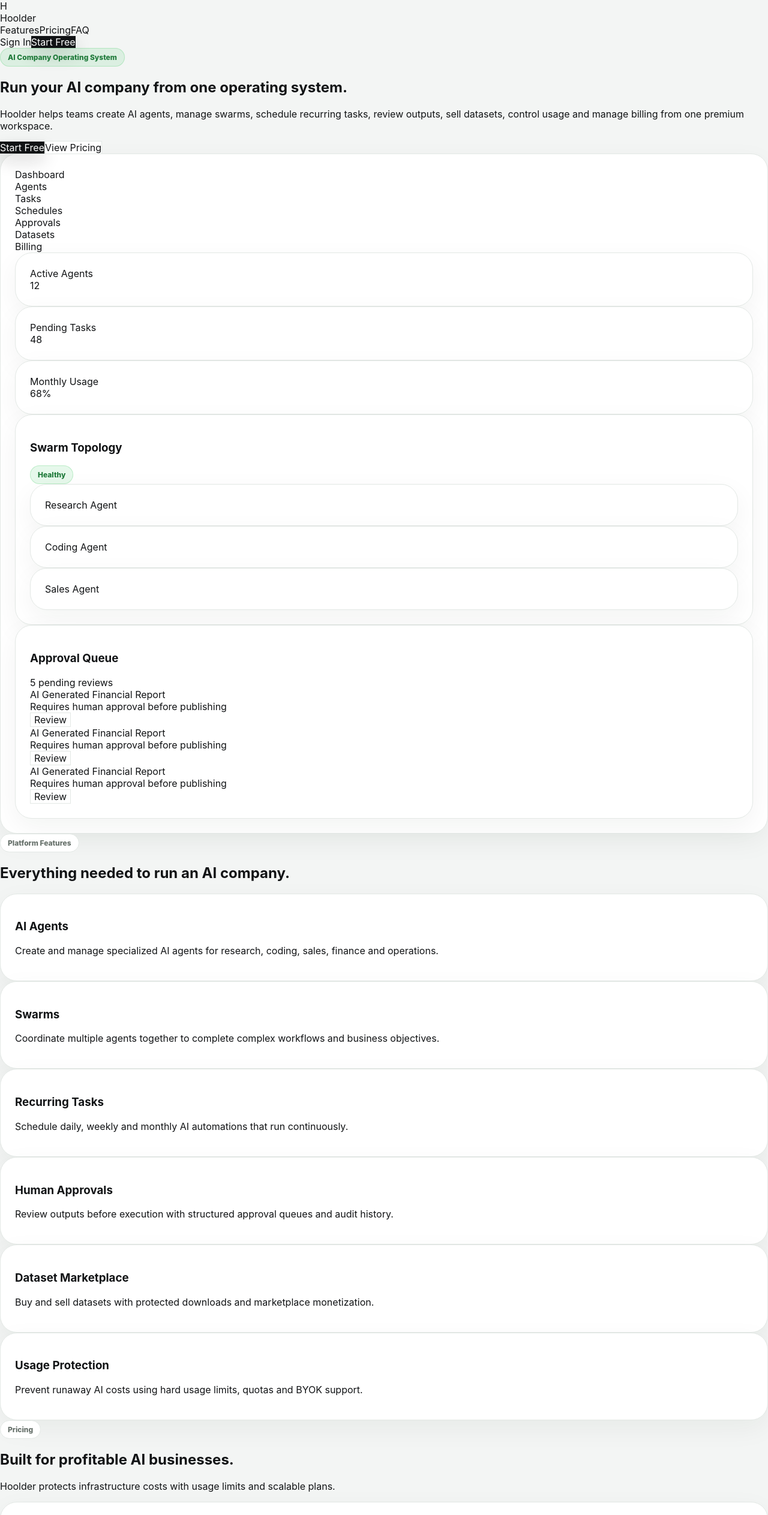
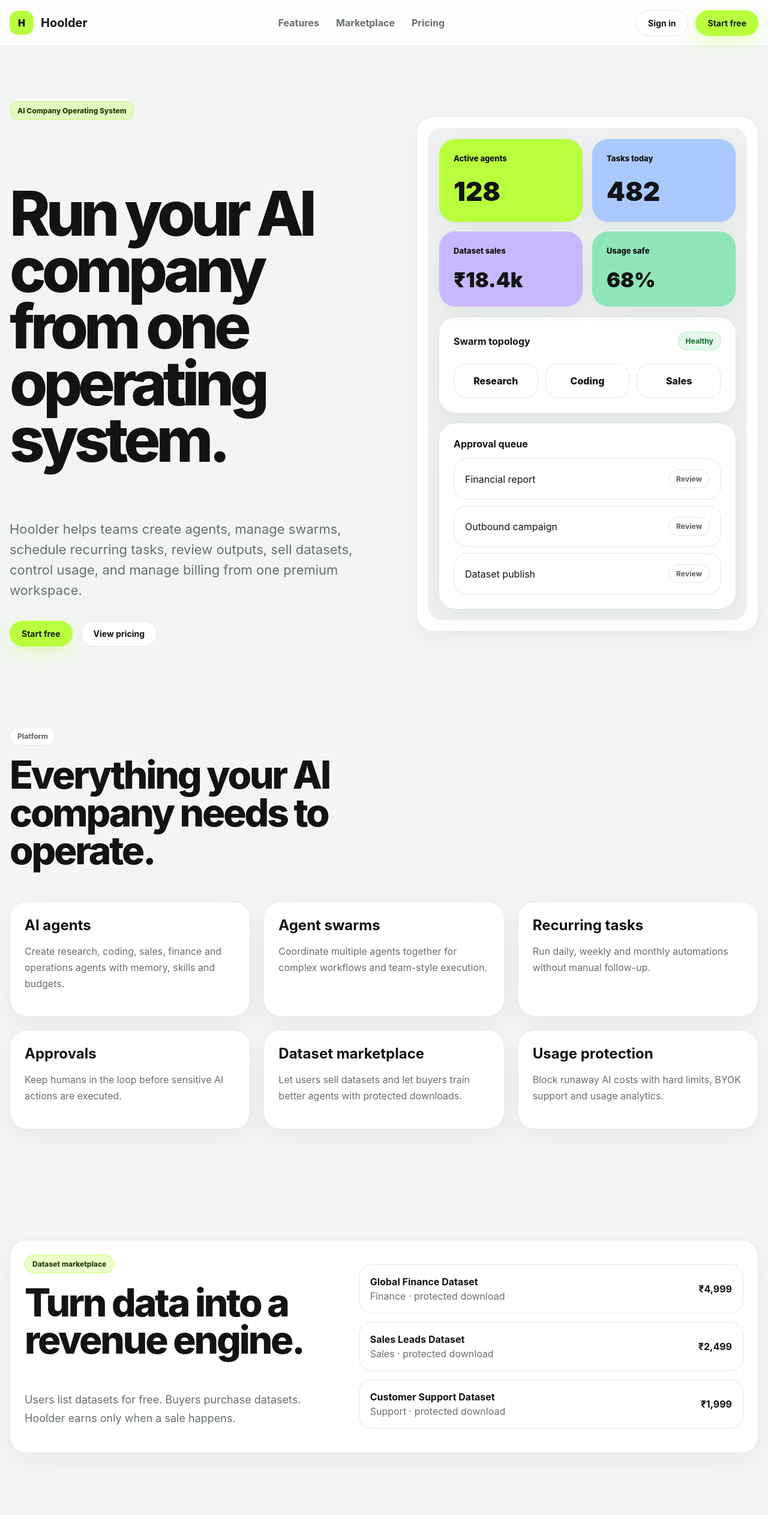
Before and after one commit to yogparel8299-ux/Hoolder, a Next.js app in the folder apps/web/: page / in a window 1280 px wide. Shown: the top 2526 px of the page at 60% size. Built offline with nearby package versions, Linux system fonts and the light colour scheme.

Commit message:
Update page.tsx

```diff
--- a/apps/web/app/page.tsx
+++ b/apps/web/app/page.tsx
@@ -1,246 +1,103 @@
 import Link from "next/link";
 
-export const dynamic = "force-static";
-
 const features = [
-  {
-    title: "AI Agents",
-    description:
-      "Create and manage specialized AI agents for research, coding, sales, finance and operations."
-  },
-  {
-    title: "Swarms",
-    description:
-      "Coordinate multiple agents together to complete complex workflows and business objectives."
-  },
-  {
-    title: "Recurring Tasks",
-    description:
-      "Schedule daily, weekly and monthly AI automations that run continuously."
-  },
-  {
-    title: "Human Approvals",
-    description:
-      "Review outputs before execution with structured approval queues and audit history."
-  },
-  {
-    title: "Dataset Marketplace",
-    description:
-      "Buy and sell datasets with protected downloads and marketplace monetization."
-  },
-  {
-    title: "Usage Protection",
-    description:
-      "Prevent runaway AI costs using hard usage limits, quotas and BYOK support."
-  }
-];
-
-const pricing = [
-  {
-    name: "Free",
-    price: "₹0",
-    features: [
-      "3 agents",
-      "1 swarm",
-      "25 tasks/month",
-      "15% dataset fee"
-    ]
-  },
-  {
-    name: "Starter",
-    price: "₹999/mo",
-    badge: "Best for founders",
-    features: [
-      "10 agents",
-      "5 swarms",
-      "300 tasks/month",
-      "12% dataset fee"
-    ]
-  },
-  {
-    name: "Growth",
-    price: "₹2,999/mo",
-    features: [
-      "30 agents",
-      "20 swarms",
-      "1,500 tasks/month",
-      "10% dataset fee"
-    ]
-  },
-  {
-    name: "Pro",
-    price: "₹9,999/mo",
-    features: [
-      "100 agents",
-      "100 swarms",
-      "10,000 tasks/month",
-      "BYOK support",
-      "5% dataset fee"
-    ]
-  }
+  ["AI agents", "Create research, coding, sales, finance and operations agents with memory, skills and budgets."],
+  ["Agent swarms", "Coordinate multiple agents together for complex workflows and team-style execution."],
+  ["Recurring tasks", "Run daily, weekly and monthly automations without manual follow-up."],
+  ["Approvals", "Keep humans in the loop before sensitive AI actions are executed."],
+  ["Dataset marketplace", "Let users sell datasets and let buyers train better agents with protected downloads."],
+  ["Usage protection", "Block runaway AI costs with hard limits, BYOK support and usage analytics."]
 ];
 
 export default function HomePage() {
   return (
-    <main className="min-h-screen bg-[#fafafa] text-[#1c1c1e]">
-      <header className="sticky top-0 z-50 backdrop-blur-md bg-[#fafafa]/90 border-b border-[#e5e5ea]">
-        <div className="max-w-7xl mx-auto px-6 h-16 flex items-center justify-between">
-          <div className="flex items-center gap-3">
-            <div className="w-8 h-8 bg-[#1c1c1e] rounded-lg flex items-center justify-center">
-              <span className="text-white text-sm font-semibold">H</span>
+    <main className="app-page">
+      <header className="nav-blur sticky top-0 z-50">
+        <div className="container-wide" style={{ height: 76, display: "flex", alignItems: "center", justifyContent: "space-between" }}>
+          <Link href="/" style={{ display: "flex", alignItems: "center", gap: 12 }}>
+            <div style={{ width: 40, height: 40, borderRadius: 14, background: "var(--accent)", display: "grid", placeItems: "center", fontWeight: 900 }}>
+              H
             </div>
+            <b style={{ fontSize: 20 }}>Hoolder</b>
+          </Link>
 
-            <span className="font-semibold text-lg tracking-tight">
-              Hoolder
-            </span>
-          </div>
-
-          <nav className="hidden md:flex items-center gap-8 text-sm text-[#636366]">
+          <nav style={{ display: "flex", gap: 28, color: "var(--muted)", fontWeight: 700 }}>
             <a href="#features">Features</a>
+            <a href="#marketplace">Marketplace</a>
             <a href="#pricing">Pricing</a>
-            <a href="#faq">FAQ</a>
           </nav>
 
-          <div className="flex items-center gap-3">
-            <Link href="/login" className="text-sm text-[#636366]">
-              Sign In
-            </Link>
-
-            <Link href="/signup" className="btn-primary text-sm">
-              Start Free
-            </Link>
+          <div style={{ display: "flex", gap: 12 }}>
+            <Link href="/login" className="btn btn-secondary">Sign in</Link>
+            <Link href="/signup" className="btn btn-lime">Start free</Link>
           </div>
         </div>
       </header>
 
-      <section className="max-w-7xl mx-auto px-6 pt-24 pb-20">
-        <div className="max-w-4xl">
-          <div className="badge badge-green mb-6">
+      <section className="container-wide" style={{ padding: "92px 0 42px" }}>
+        <div style={{ display: "grid", gridTemplateColumns: "1.05fr 0.95fr", gap: 48, alignItems: "center" }}>
+          <div>
+            <div className="badge badge-lime" style={{ marginBottom: 24 }}>
               AI Company Operating System
             </div>
 
-          <h1 className="text-5xl md:text-7xl font-semibold tracking-tight leading-[1.05]">
+            <h1 className="hero-title">
               Run your AI company from one operating system.
             </h1>
 
-          <p className="mt-8 text-xl text-[#636366] max-w-3xl leading-relaxed">
-            Hoolder helps teams create AI agents, manage swarms,
-            schedule recurring tasks, review outputs, sell datasets,
-            control usage and manage billing from one premium workspace.
+            <p style={{ marginTop: 28, fontSize: 22, lineHeight: 1.55, color: "var(--muted)", maxWidth: 720 }}>
+              Hoolder helps teams create agents, manage swarms, schedule recurring tasks, review outputs, sell datasets, control usage, and manage billing from one premium workspace.
             </p>
 
-          <div className="mt-10 flex flex-col sm:flex-row gap-4">
-            <Link href="/signup" className="btn-primary text-lg">
-              Start Free
-            </Link>
-
-            <Link href="/pricing" className="btn-secondary text-lg">
-              View Pricing
-            </Link>
+            <div style={{ display: "flex", gap: 14, marginTop: 34, flexWrap: "wrap" }}>
+              <Link href="/signup" className="btn btn-lime">Start free</Link>
+              <Link href="/pricing" className="btn btn-secondary">View pricing</Link>
             </div>
           </div>
 
-        <div className="mt-24 card overflow-hidden">
-          <div className="grid md:grid-cols-[240px_1fr] min-h-[560px]">
-            <div className="border-r border-[#e5e5ea] bg-[#f5f5f7] p-5">
-              <div className="space-y-2">
-                {[
-                  "Dashboard",
-                  "Agents",
-                  "Tasks",
-                  "Schedules",
-                  "Approvals",
-                  "Datasets",
-                  "Billing"
-                ].map((item, index) => (
-                  <div
-                    key={item}
-                    className={`px-4 py-3 rounded-xl text-sm font-medium ${
-                      index === 0
-                        ? "bg-white border border-[#e5e5ea]"
-                        : "text-[#636366]"
-                    }`}
-                  >
+          <div className="card" style={{ padding: 18 }}>
+            <div style={{ borderRadius: 24, background: "#eef1ef", padding: 18 }}>
+              <div style={{ display: "grid", gridTemplateColumns: "1fr 1fr", gap: 14 }}>
+                <div className="card kpi-lime">
+                  <div style={{ fontSize: 13, fontWeight: 800 }}>Active agents</div>
+                  <div style={{ fontSize: 44, fontWeight: 900, marginTop: 20 }}>128</div>
+                </div>
+                <div className="card kpi-blue">
+                  <div style={{ fontSize: 13, fontWeight: 800 }}>Tasks today</div>
+                  <div style={{ fontSize: 44, fontWeight: 900, marginTop: 20 }}>482</div>
+                </div>
+                <div className="card kpi-purple">
+                  <div style={{ fontSize: 13, fontWeight: 800 }}>Dataset sales</div>
+                  <div style={{ fontSize: 34, fontWeight: 900, marginTop: 20 }}>₹18.4k</div>
+                </div>
+                <div className="card kpi-green">
+                  <div style={{ fontSize: 13, fontWeight: 800 }}>Usage safe</div>
+                  <div style={{ fontSize: 34, fontWeight: 900, marginTop: 20 }}>68%</div>
+                </div>
+              </div>
+
+              <div className="card" style={{ marginTop: 16 }}>
+                <div style={{ display: "flex", justifyContent: "space-between", alignItems: "center" }}>
+                  <b>Swarm topology</b>
+                  <span className="badge badge-green">Healthy</span>
+                </div>
+
+                <div style={{ display: "grid", gridTemplateColumns: "repeat(3,1fr)", gap: 12, marginTop: 22 }}>
+                  {["Research", "Coding", "Sales"].map((item) => (
+                    <div key={item} className="card-flat" style={{ textAlign: "center", fontWeight: 800 }}>
                       {item}
                     </div>
                   ))}
                 </div>
               </div>
 
-            <div className="p-8">
-              <div className="grid md:grid-cols-3 gap-4">
-                <div className="card">
-                  <div className="text-sm text-[#8e8e93]">Active Agents</div>
-                  <div className="text-3xl font-semibold mt-2">12</div>
-                </div>
-
-                <div className="card">
-                  <div className="text-sm text-[#8e8e93]">Pending Tasks</div>
-                  <div className="text-3xl font-semibold mt-2">48</div>
-                </div>
-
-                <div className="card">
-                  <div className="text-sm text-[#8e8e93]">Monthly Usage</div>
-                  <div className="text-3xl font-semibold mt-2">68%</div>
-                </div>
-              </div>
-
-              <div className="mt-8 card">
-                <div className="flex items-center justify-between">
-                  <h3 className="text-lg font-semibold">
-                    Swarm Topology
-                  </h3>
-
-                  <div className="badge badge-green">
-                    Healthy
-                  </div>
-                </div>
-
-                <div className="mt-8 grid grid-cols-3 gap-6">
-                  <div className="card text-center">
-                    Research Agent
-                  </div>
-
-                  <div className="card text-center">
-                    Coding Agent
-                  </div>
-
-                  <div className="card text-center">
-                    Sales Agent
-                  </div>
-                </div>
-              </div>
-
-              <div className="mt-8 card">
-                <div className="flex items-center justify-between">
-                  <h3 className="text-lg font-semibold">
-                    Approval Queue
-                  </h3>
-
-                  <div className="text-sm text-[#636366]">
-                    5 pending reviews
-                  </div>
-                </div>
-
-                <div className="mt-6 space-y-4">
-                  {[1, 2, 3].map((i) => (
-                    <div
-                      key={i}
-                      className="flex items-center justify-between border border-[#e5e5ea] rounded-2xl p-4"
-                    >
-                      <div>
-                        <div className="font-medium">
-                          AI Generated Financial Report
-                        </div>
-
-                        <div className="text-sm text-[#8e8e93] mt-1">
-                          Requires human approval before publishing
-                        </div>
-                      </div>
-
-                      <button className="btn-secondary text-sm">
-                        Review
-                      </button>
+              <div className="card" style={{ marginTop: 16 }}>
+                <b>Approval queue</b>
+                <div style={{ marginTop: 14, display: "grid", gap: 10 }}>
+                  {["Financial report", "Outbound campaign", "Dataset publish"].map((item) => (
+                    <div key={item} className="card-flat" style={{ display: "flex", justifyContent: "space-between", alignItems: "center" }}>
+                      <span>{item}</span>
+                      <span className="badge">Review</span>
                     </div>
                   ))}
                 </div>
@@ -250,151 +107,95 @@ export default function HomePage() {
         </div>
       </section>
 
-      <section
-        id="features"
-        className="max-w-7xl mx-auto px-6 py-24"
-      >
-        <div className="max-w-2xl">
-          <div className="badge badge-gray mb-6">
-            Platform Features
-          </div>
-
-          <h2 className="text-4xl font-semibold tracking-tight">
-            Everything needed to run an AI company.
+      <section id="features" className="container-wide" style={{ padding: "92px 0" }}>
+        <div style={{ maxWidth: 760 }}>
+          <div className="badge">Platform</div>
+          <h2 className="section-title" style={{ marginTop: 18 }}>
+            Everything your AI company needs to operate.
           </h2>
         </div>
 
-        <div className="mt-16 grid md:grid-cols-2 lg:grid-cols-3 gap-6">
-          {features.map((feature) => (
-            <div key={feature.title} className="card">
-              <h3 className="text-xl font-semibold">
-                {feature.title}
-              </h3>
-
-              <p className="mt-4 text-[#636366] leading-relaxed">
-                {feature.description}
-              </p>
+        <div className="grid-3" style={{ marginTop: 38 }}>
+          {features.map(([title, text]) => (
+            <div key={title} className="card">
+              <h3 style={{ fontSize: 24, margin: 0 }}>{title}</h3>
+              <p className="muted" style={{ lineHeight: 1.7 }}>{text}</p>
             </div>
           ))}
         </div>
       </section>
 
-      <section
-        id="pricing"
-        className="max-w-7xl mx-auto px-6 py-24"
-      >
-        <div className="max-w-2xl">
-          <div className="badge badge-gray mb-6">
-            Pricing
-          </div>
-
-          <h2 className="text-4xl font-semibold tracking-tight">
-            Built for profitable AI businesses.
+      <section id="marketplace" className="container-wide" style={{ padding: "92px 0" }}>
+        <div className="card" style={{ display: "grid", gridTemplateColumns: "0.9fr 1.1fr", gap: 32, alignItems: "center" }}>
+          <div>
+            <span className="badge badge-lime">Dataset marketplace</span>
+            <h2 className="section-title" style={{ marginTop: 18 }}>
+              Turn data into a revenue engine.
             </h2>
-
-          <p className="mt-6 text-xl text-[#636366]">
-            Hoolder protects infrastructure costs with usage limits
-            and scalable plans.
+            <p className="muted" style={{ fontSize: 18, lineHeight: 1.7 }}>
+              Users list datasets for free. Buyers purchase datasets. Hoolder earns only when a sale happens.
             </p>
           </div>
 
-        <div className="mt-16 grid lg:grid-cols-4 gap-6">
-          {pricing.map((plan) => (
-            <div key={plan.name} className="card relative">
-              {plan.badge && (
-                <div className="absolute top-5 right-5 badge badge-green">
-                  {plan.badge}
+          <div style={{ display: "grid", gap: 14 }}>
+            {[
+              ["Global Finance Dataset", "₹4,999", "Finance"],
+              ["Sales Leads Dataset", "₹2,499", "Sales"],
+              ["Customer Support Dataset", "₹1,999", "Support"]
+            ].map(([name, price, type]) => (
+              <div key={name} className="card-flat" style={{ display: "flex", justifyContent: "space-between", alignItems: "center" }}>
+                <div>
+                  <b>{name}</b>
+                  <div className="muted" style={{ marginTop: 4 }}>{type} · protected download</div>
                 </div>
-              )}
+                <b>{price}</b>
+              </div>
+            ))}
+          </div>
+        </div>
+      </section>
 
-              <h3 className="text-xl font-semibold">
-                {plan.name}
-              </h3>
-
-              <div className="mt-4 text-4xl font-semibold">
-                {plan.price}
+      <section id="pricing" className="container-wide" style={{ padding: "92px 0" }}>
+        <div style={{ textAlign: "center", maxWidth: 760, margin: "0 auto 42px" }}>
+          <span className="badge">Pricing</span>
+          <h2 className="section-title" style={{ marginTop: 18 }}>
+            Profitable from day one.
+          </h2>
+          <p className="muted" style={{ fontSize: 18 }}>
+            Hard limits protect you from unlimited AI cost.
+          </p>
         </div>
 
-              <ul className="mt-8 space-y-3">
-                {plan.features.map((feature) => (
-                  <li
-                    key={feature}
-                    className="text-[#636366]"
-                  >
-                    {feature}
-                  </li>
-                ))}
-              </ul>
-
-              <button className="btn-primary w-full mt-10">
-                Get Started
-              </button>
+        <div className="grid-4">
+          {[
+            ["Free", "₹0", "3 agents", "1 swarm", "25 tasks/month", "15% dataset fee"],
+            ["Starter", "₹999/mo", "10 agents", "5 swarms", "300 tasks/month", "12% dataset fee"],
+            ["Growth", "₹2,999/mo", "30 agents", "20 swarms", "1,500 tasks/month", "10% dataset fee"],
+            ["Pro", "₹9,999/mo", "100 agents", "100 swarms", "10,000 tasks/month", "5% dataset fee"]
+          ].map((plan) => (
+            <div key={plan[0]} className="card">
+              {plan[0] === "Starter" && <div className="badge badge-lime">Best for founders</div>}
+              <h3 style={{ fontSize: 24 }}>{plan[0]}</h3>
+              <div style={{ fontSize: 38, fontWeight: 900 }}>{plan[1]}</div>
+              <div style={{ display: "grid", gap: 12, marginTop: 28 }}>
+                {plan.slice(2).map((f) => <span key={f} className="muted">{f}</span>)}
+              </div>
+              <Link href="/signup" className="btn btn-primary" style={{ width: "100%", marginTop: 30 }}>
+                Get started
+              </Link>
             </div>
           ))}
         </div>
       </section>
 
-      <section
-        id="faq"
-        className="max-w-5xl mx-auto px-6 py-24"
-      >
-        <div className="badge badge-gray mb-6">
-          FAQ
-        </div>
-
-        <h2 className="text-4xl font-semibold tracking-tight">
-          Common questions
-        </h2>
-
-        <div className="mt-16 space-y-6">
-          {[
-            {
-              q: "Can I create my own AI agents?",
-              a: "Yes. Users can create specialized agents for research, sales, coding, support and operations."
-            },
-            {
-              q: "Can agents work together?",
-              a: "Yes. Swarms allow multiple agents to collaborate on tasks and workflows."
-            },
-            {
-              q: "Does Hoolder support approvals?",
-              a: "Yes. Human approval queues prevent unsafe or unverified outputs from executing automatically."
-            },
-            {
-              q: "Can users bring their own API key?",
-              a: "Yes. Higher plans support BYOK for OpenAI, Anthropic, Gemini and other providers."
-            }
-          ].map((faq) => (
-            <div key={faq.q} className="card">
-              <h3 className="text-lg font-semibold">
-                {faq.q}
-              </h3>
-
-              <p className="mt-4 text-[#636366] leading-relaxed">
-                {faq.a}
-              </p>
-            </div>
-          ))}
-        </div>
-      </section>
-
-      <footer className="border-t border-[#e5e5ea] mt-24">
-        <div className="max-w-7xl mx-auto px-6 py-12 flex flex-col md:flex-row items-center justify-between gap-6">
-          <div>
-            <div className="font-semibold text-lg">
-              Hoolder
-            </div>
-
-            <div className="text-sm text-[#8e8e93] mt-2">
-              © 2026 Hoolder. All rights reserved.
-            </div>
-          </div>
-
-          <div className="flex items-center gap-6 text-sm text-[#636366]">
-            <Link href="/pricing">Pricing</Link>
+      <footer style={{ padding: "48px 0", borderTop: "1px solid var(--border)" }}>
+        <div className="container-wide" style={{ display: "flex", justifyContent: "space-between", gap: 24, flexWrap: "wrap" }}>
+          <b>Hoolder</b>
+          <div style={{ display: "flex", gap: 22, color: "var(--muted)" }}>
             <Link href="/privacy">Privacy</Link>
             <Link href="/terms">Terms</Link>
             <Link href="/refund">Refund</Link>
+            <Link href="/ai-policy">AI Policy</Link>
           </div>
         </div>
       </footer>
```
Lines whose indentation alone changed are shown as unchanged.
